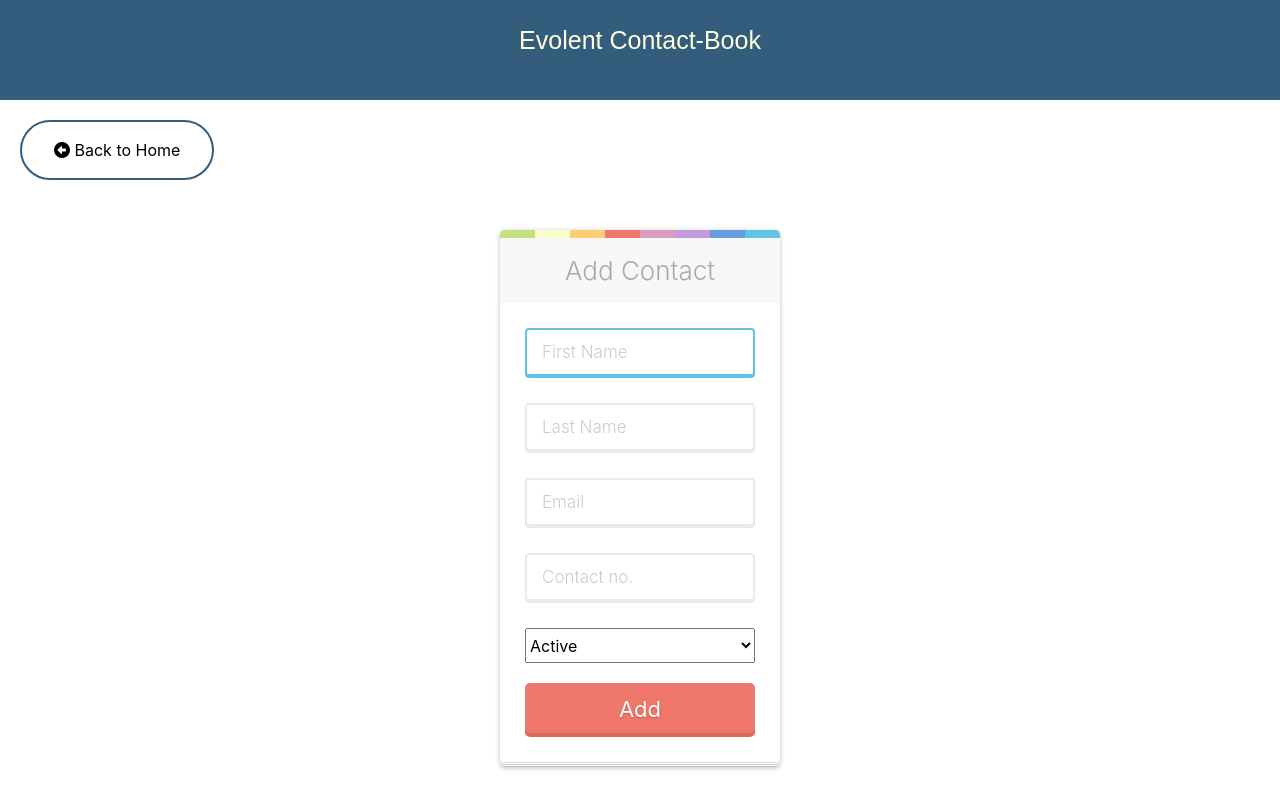
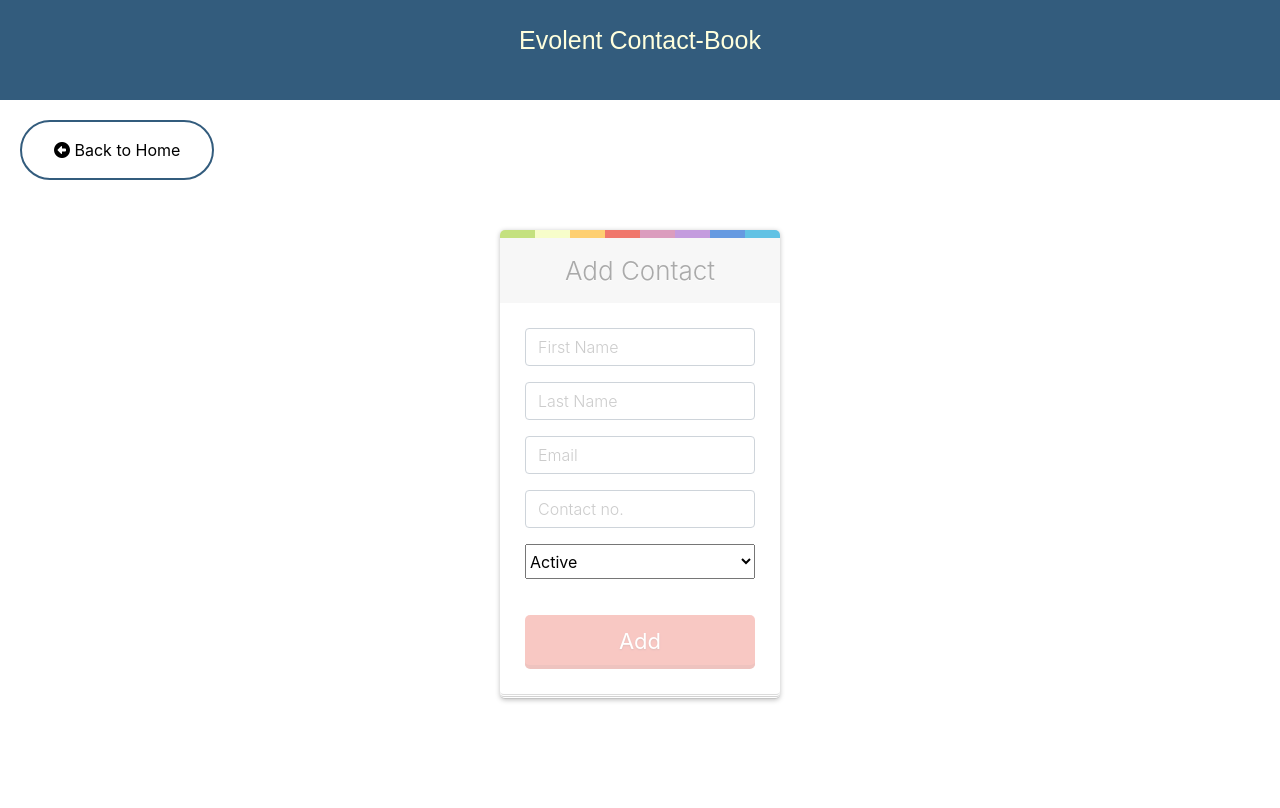
Before and after one commit to sharma-nitin/contact-book, an Angular app: page /add-contact in a window 1280 px wide. Shown: the top 808 px of the page. Built offline with nearby package versions, Linux system fonts and the light colour scheme.

Commit message:
contact app pushed

```diff
--- a/src/app/eh-contact-form/eh-contact-form.component.css
+++ b/src/app/eh-contact-form/eh-contact-form.component.css
@@ -92,24 +92,7 @@ input {
   box-sizing: border-box;
 }
 
-.contact-form-input {
-  width: 100%;
-  height: 50px;
-  margin-bottom: 25px;
-  padding: 0 15px 2px;
-  font-size: 17px;
-  background: white;
-  border: 2px solid #ebebeb;
-  border-radius: 4px;
-  -webkit-box-shadow: inset 0 -2px #ebebeb;
-  box-shadow: inset 0 -2px #ebebeb;
-}
-.contact-form-input:focus {
-  border-color: #62c2e4;
-  outline: none;
-  -webkit-box-shadow: inset 0 -2px #62c2e4;
-  box-shadow: inset 0 -2px #62c2e4;
-}
+
 .contact-form-status{
   width: -webkit-fill-available;
   height: 35px;
@@ -177,3 +160,8 @@ input {
  .c-pointer{
   cursor: pointer;
 }
+
+.disable{
+ pointer-events: none;
+ opacity: 0.4;
+}
--- a/src/app/eh-contact-form/eh-contact-form.component.html
+++ b/src/app/eh-contact-form/eh-contact-form.component.html
@@ -3,19 +3,40 @@
   <div></div>
 </div>
 
-<div class="contact-form">
+<form #contactForm="ngForm" class="contact-form">
   <h1 class="contact-form-title" *ngIf="activeRoute=='add'">Add Contact</h1>
   <h1 class="contact-form-title" *ngIf="activeRoute=='edit'">Edit Contact</h1>
-  <input type="text" [(ngModel)]="firstName" class="contact-form-input" placeholder="First Name" autofocus>
-  <input type="text" [(ngModel)]="lastName" class="contact-form-input" placeholder="Last Name">
-  <input type="text" [(ngModel)]="email" class="contact-form-input" placeholder="Email">
-  <input type="text" [(ngModel)]="phoneno" class="contact-form-input" placeholder="Contact no.">
-  <select class="contact-form-status" [(ngModel)]="status" (ngModelChange)="onStatusChange($event)">
-    <option [value]="status" *ngFor="let status of UserStatus">{{status}}</option>
-  </select>
-  <Button type="submit"  class="contact-form-button c-pointer" *ngIf="activeRoute=='add'" (click)="addContact()">Add</Button>
-  <Button type="submit"  class="contact-form-button c-pointer" *ngIf="activeRoute=='edit'" (click)="updateContact()">Update</Button>
+
+  <div class="form-group">
+    <input type="text" #fname='ngModel' [(ngModel)]="contactModel.firstName" name="fname"
+    required class="form-control" [class.is-invalid]='fname.invalid && fname.touched' placeholder="First Name">
+    <small class="text-danger" [class.d-none]="fname.valid || fname.untouched">* First  name is required</small>
+  </div>
+  <div class="form-group">
+    <input type="text" #lname='ngModel' [(ngModel)]="contactModel.lastName" name="lname"
+    [class.is-invalid]='lname.invalid && lname.touched' class=" form-control" placeholder="Last Name">
+  </div>
+
+  <div class="form-group">
+    <input type="text" #email='ngModel' pattern="[a-zA-Z0-9._%+-]+@[a-z0-9.-]+\.[a-z]{2,4}$" [(ngModel)]="contactModel.email" name="email" class=" form-control"
+     [class.is-invalid]='email.invalid && email.touched' placeholder="Email">
+     <small class="text-danger" [class.d-none]="email.valid || email.untouched">* Please enter a valid email</small>
+  </div>
+
+  <div class="form-group">
+    <input type="text"  #phoneno='ngModel' pattern="^\d{10}$" [(ngModel)]="contactModel.phoneno" required
+    [class.is-invalid]='phoneno.invalid && phoneno.touched' name="phoneno" class="form-control" placeholder="Contact no.">
+    <small class="text-danger" [class.d-none]="phoneno.valid || phoneno.untouched">* Phone no must be 10 character long</small>
+  </div>
+
+  <div class="form-group">
+    <select class="contact-form-status" [(ngModel)]="contactModel.status" name="status">
+      <option [value]="status" *ngFor="let status of UserStatus">{{status}}</option>
+    </select>
+  </div>
+
+  <Button [class.disable]="contactForm.form.invalid" type="submit"  class="contact-form-button c-pointer" *ngIf="activeRoute=='add'" (click)="addContact()">Add</Button>
+  <Button [class.disable]="contactForm.form.invalid" type="submit"  class="contact-form-button c-pointer" *ngIf="activeRoute=='edit'" (click)="updateContact()">Update</Button>
   <span class="contact-updated" *ngIf="updatedStatus==='added'"> Contact Added Successfully !</span>
   <span class="contact-updated" *ngIf="updatedStatus==='updated'"> Contact Updated Successfully !</span>
-
-</div>
+</form>
--- a/src/app/eh-contact-form/eh-contact-form.component.ts
+++ b/src/app/eh-contact-form/eh-contact-form.component.ts
@@ -2,7 +2,7 @@ import { Component, OnInit } from '@angular/core';
 import { Router } from '@angular/router';
 import { ContactService } from '../eh-services/contact.service';
 import { iContact } from '../eh-interface/contact.interface';
-
+import { Contact } from '../../app/eh-model/contact'
 @Component({
   selector: 'eh-contact-form',
   templateUrl: './eh-contact-form.component.html',
@@ -13,12 +13,13 @@ export class EhContactFormComponent implements OnInit {
   firstName = '';
   lastName = '';
   email = '';
-  phoneno: number;
+  phoneno: string;
   UserStatus = ['Active', 'InActive'];
   status = this.UserStatus[0];
   contacts: iContact[];
   activeRoute: string;
   updatedStatus = '';
+  contactModel = new Contact('', '', '', '', 'Active');
 
   constructor(private router: Router,
     private contactService: ContactService,
@@ -36,11 +37,12 @@ export class EhContactFormComponent implements OnInit {
       if (this.router.url === '/edit-contact') {
         this.activeRoute = 'edit';
         const editContact = this.contacts[this.contactService.getIndexToBeEdited()];
-        this.firstName = editContact.firstName;
-        this.lastName = editContact.lastName;
-        this.email = editContact.email;
-        this.phoneno = editContact.phoneno;
-        this.status = editContact.status;
+        this.contactModel = new Contact(
+          editContact.firstName,
+          editContact.lastName,
+          editContact.email,
+          editContact.phoneno,
+          editContact.status);
       }
   }
 
@@ -48,39 +50,35 @@ export class EhContactFormComponent implements OnInit {
     this.router.navigate(['contact-list']);
   }
 
-  onStatusChange(updatedstatus) {
-    this.status = updatedstatus;
-  }
-
   updateContact() {
     const contact = {
-      firstName: this.firstName,
-      lastName: this.lastName,
-      email: this.email,
-      phoneno: this.phoneno,
-      status: this.status
+      firstName: this.contactModel.firstName,
+      lastName: this.contactModel.lastName,
+      email: this.contactModel.email,
+      phoneno: this.contactModel.phoneno,
+      status: this.contactModel.status
     };
     this.contacts[this.contactService.getIndexToBeEdited()] = contact;
     this.contactService.update(this.contacts);
     this.updatedStatus = 'updated';
     setTimeout(() => {
       this.router.navigate(['contact-list']);
-    }, 2000);
+    }, 1000);
   }
 
   addContact() {
     const contact = {
-      firstName: this.firstName,
-      lastName: this.lastName,
-      email: this.email,
-      phoneno: this.phoneno,
-      status: this.status
+      firstName: this.contactModel.firstName,
+      lastName: this.contactModel.lastName,
+      email: this.contactModel.email,
+      phoneno: this.contactModel.phoneno,
+      status: this.contactModel.status
     };
     const updatedContacts = [...this.contacts, ...[contact]];
     this.contactService.update(updatedContacts);
     this.updatedStatus = 'added';
     setTimeout(() => {
       this.router.navigate(['contact-list']);
-    }, 2000);
+    }, 1000);
   }
 }
--- a/src/app/eh-contact-list/eh-contact-list.component.html
+++ b/src/app/eh-contact-list/eh-contact-list.component.html
@@ -1,6 +1,10 @@
 <div class="list-header">
   <div></div>
   <button class="button add-contact c-pointer" (click)="navigate('add')"><a><i class="fas fa-plus"></i> Add Contact</a></button>
+</div>
+
+<div *ngIf="contacts.length==0" class="container-fluid">
+     <p class="message">Address Book is empty. Click on create contact to add a contact to the List</p>
 </div>
 
 <div class="contact-cards">
@@ -30,14 +34,13 @@
 </div>
 
 <ng-template #template>
-
   <div class="modal-body">
     <p>Are you sure you want to delete contact of {{contacttoDelete.firstName}}  {{contacttoDelete.lastName}}
       and all its details.
     </p>
     <div class="modal-buttons">
       <button class="modal-btn" (click)="modalRef.hide()">  Cancel  </button>
-      <button class="modal-btn" (click)="delete()"> Ok   </button>
+      <button class="modal-btn" (click)="delete()"> Ok </button>
     </div>
   </div>
 </ng-template>
--- a/src/app/eh-contact-list/eh-contact-list.component.scss
+++ b/src/app/eh-contact-list/eh-contact-list.component.scss
@@ -181,3 +181,12 @@ body{
   border: 1px solid;
   font-style: italic;
 }
+
+.message{
+  line-height: 10px;
+  padding: 10px;
+  text-align: center;
+  background: azure;
+  color: black;
+  font-style: italic
+}
--- a/src/app/eh-interface/contact.interface.ts
+++ b/src/app/eh-interface/contact.interface.ts
@@ -2,6 +2,6 @@ export interface iContact{
   firstName: string,
   lastName: string,
   email: string,
-  phoneno: number,
+  phoneno: string,
   status: string
 }
--- /dev/null
+++ b/src/app/eh-model/contact.ts
@@ -0,0 +1,9 @@
+export class Contact {
+  constructor(
+   public firstName: string,
+   public lastName: string,
+   public email: string,
+   public phoneno: string,
+   public status: string
+  ) { }
+}
--- a/src/app/eh-services/contact.service.ts
+++ b/src/app/eh-services/contact.service.ts
@@ -1,6 +1,5 @@
 import { Injectable } from '@angular/core';
-import { iContact } from '../eh-interface/contact.interface';
-import { THIS_EXPR } from '@angular/compiler/src/output/output_ast';
+
 @Injectable({
   providedIn: 'root'
 })
@@ -10,37 +9,37 @@ export class ContactService {
     firstName: 'Nitin',
     lastName: 'Sharma',
     email: 'sharmanitin1492@gmail.com',
-    phoneno: 8448174434,
+    phoneno: '8448174434',
     status: 'Active'
   }, {
     firstName: 'John',
     lastName: 'Doe',
     email: 'John@gmail.com',
-    phoneno: 9765436789,
+    phoneno: '9765436789',
     status: 'Active'
   }, {
     firstName: 'Smith',
     lastName: 'jones',
     email: 'Smith@gmail.com',
-    phoneno: 8498766785,
+    phoneno: '8498766785',
     status: 'InActive'
   }, {
     firstName: 'Tony',
     lastName: 'Stark',
     email: 'Tony@gmail.com',
-    phoneno: 7443487698,
+    phoneno: '7443487698',
     status: 'InActive'
   }, {
     firstName: 'Seb',
     lastName: 'palardi',
     email: 'spalardi@gmail.com',
-    phoneno: 9844987443,
+    phoneno: '9844987443',
     status: 'Active'
   }, {
     firstName: 'Ray',
     lastName: 'hudson',
     email: 'hudson@gmail.com',
-    phoneno: 8987675434,
+    phoneno: '8987675434',
     status: 'InActive'
   }];
 
```
Also changed, not shown: 1 other file (tests, documents, lock files or other folders).
